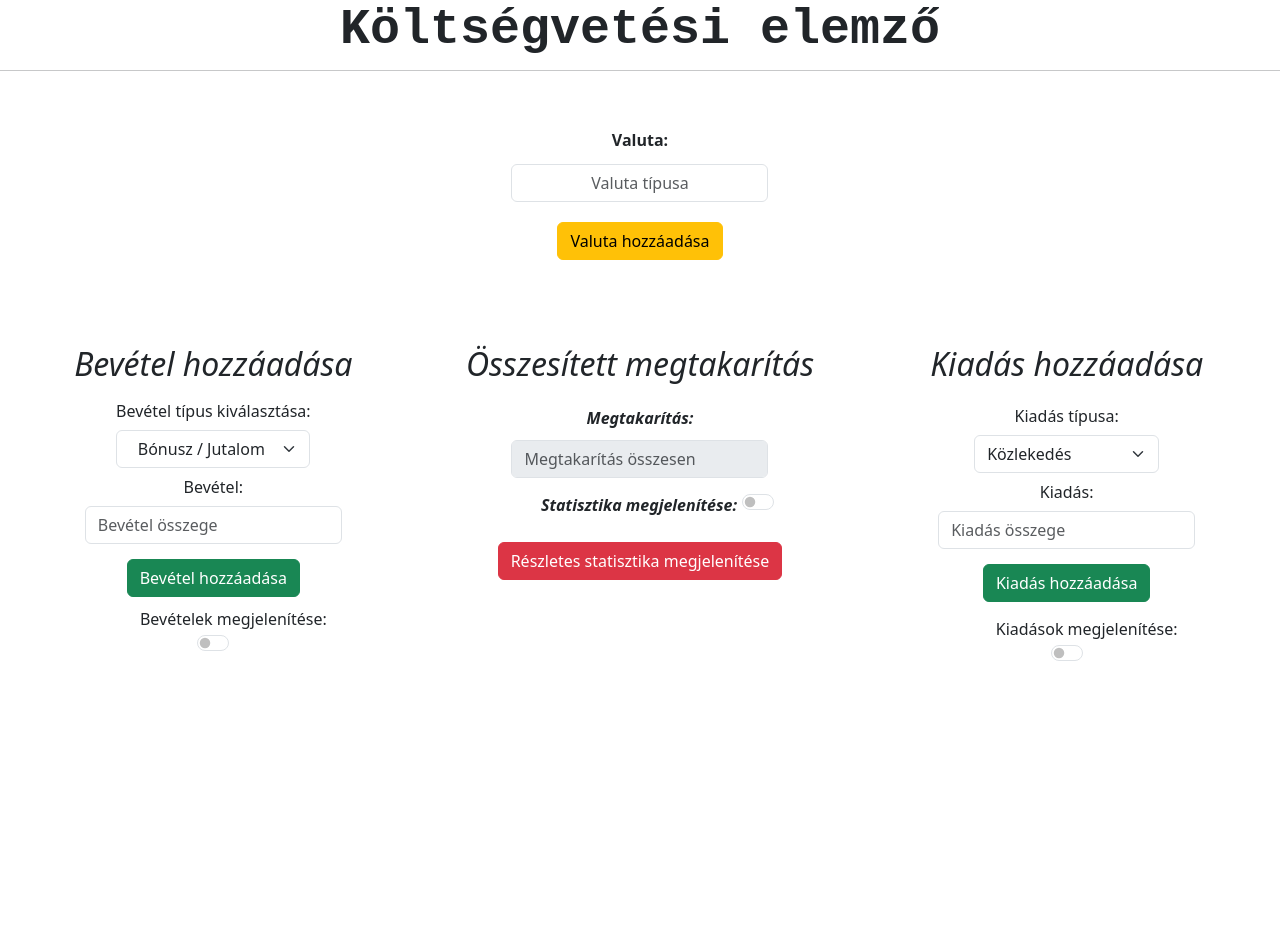
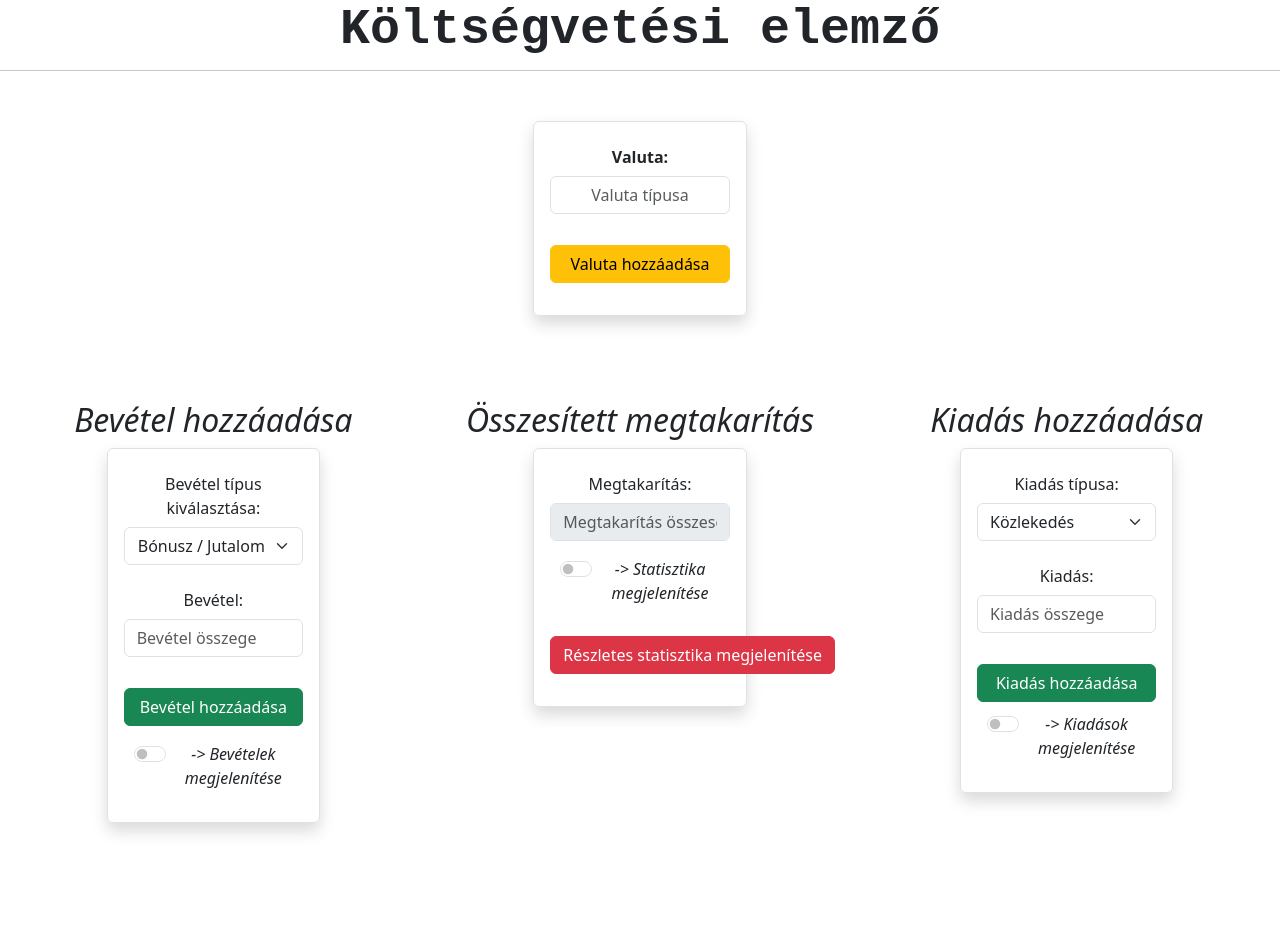
Before and after one commit to csanadlajko/FS-semester-project, a Python web app: template FRONTEND/templates/index.html in a window 1280 px wide. Before the commit the page ends 661 px from the top, so only its background shows below. Run offline with Jinja, Linux system fonts and the light colour scheme; the template is opened without the code that fills it, so the values that code supplies are empty.

Commit message:
Refactored main html code, added background boxes to forms, re-aligned items

```diff
--- a/FRONTEND/style/styles.css
+++ b/FRONTEND/style/styles.css
@@ -1,19 +1,3 @@
-.calculatedSavings {
-    margin: 10px;
-    display: flex;
-    flex-direction: column;
-    align-items: center;
-}
-
-.calculatedSavings input {
-    margin-top: 3px;
-}
-
-.calculatedSavings label {
-    margin-top: 5px;
-    font-weight: bold;
-    font-style: italic;
-}
 
 .mainTitle {
     font-size: 50px;
@@ -62,12 +46,6 @@
     margin-top: auto !important;
 }
 
-#showStats {
-    margin: 5px !important;
-    text-align: start !important;
-    align-items: flex-end;
-}
-
 #currencyType {
     text-align: center;
 }
--- a/FRONTEND/templates/index.html
+++ b/FRONTEND/templates/index.html
@@ -12,13 +12,14 @@
     <h1 class="mainTitle">Költségvetési elemző</h1>
     <hr>
     <div class="parent">
-        <div class="div3 d-flex flex-column justify-content-center align-items-center">
+        <div class="div3">
             <h2 class="description">
                 Kiadás hozzáadása
             </h2>
-            <form class="d-flex flex-column justify-content-center align-items-center" name="Havi bevétel adatok">
+            <form class="mx-auto w-50 p-3 border rounded shadow" name="Havi bevétel adatok">
+                <div class="mb-3">
                     <label for="spentType" class="col-form-label">Kiadás típusa:</label>
-                <select id="spentType" class="form-select w-auto">
+                    <select id="spentType" class="form-select">
                         <option value="Alapvető">Közlekedés</option>
                         <option value="Szórakozás">Szórakozás</option>
                         <option value="Vészhelyzet">Vészhelyzet</option>
@@ -26,36 +27,49 @@
                         <option value="Oktatás / Fejlődés">Oktatás / Fejlődés</option>
                         <option value="Egyéb">Egyéb</option>
                     </select>
+                </div>
+                <div class="mb-3">
                     <label for="spentAmount" class="col-form-label" id="spentLabel">Kiadás:</label>
-                <input type="number" min="0" id="spentAmount" placeholder="Kiadás összege" class="form-control w-auto">
+                    <input type="number" min="0" id="spentAmount" placeholder="Kiadás összege" class="form-control">
+                </div>
+                <div class="d-grid">
                     <input type="button" id="submitSpending" value="Kiadás hozzáadása" class="btn btn-success submitButton">
-            </form>
-            <div class="switchClass form-check form-switch d-flex flex-column justify-content-center align-items-center">
-                <label class="form-check-label" for="showSpendingStats">Kiadások megjelenítése:</label>
+                </div>
+                <div class="switchClass form-check form-switch mb-3">
+                    <label class="form-check-label" for="showSpendingStats" style="font-style: italic;">-> Kiadások megjelenítése</label>
                     <input class="form-check-input" type="checkbox" role="switch" id="showSpendingStats">
                 </div>
+            </form>
+
         </div>
         <div class="div2">
             <h2 class="description">
                 Összesített megtakarítás
             </h2>
             <div class="calculatedSavings">
+                <div class="mx-auto w-50 p-3 border rounded shadow">
+                    <div class="mb-3">
                         <label for="totalSavings" class="col-form-label">Megtakarítás:</label>
-                <input type="text" disabled class="form-control w-auto" id="totalSavings" placeholder="Megtakarítás összesen">
-                <div class="switchClass form-check form-switch d-flex flex-row justify-content-center align-items-center">
-                    <label class="form-check-label" for="showStats">Statisztika megjelenítése:</label>
+                        <input type="text" disabled class="form-control" id="totalSavings" placeholder="Megtakarítás összesen">
+                    </div>
+                    <div class="switchClass form-check form-switch mb-3">
+                        <label class="form-check-label" for="showStats" style="font-style: italic;">-> Statisztika megjelenítése</label>
                         <input class="form-check-input" type="checkbox" role="switch" id="showStats">
                     </div>
+                    <div class="d-grid mb-3">
                         <input type="button" class="btn btn-danger submitButton" id="detailedStats" value="Részletes statisztika megjelenítése" onclick="window.location.href='stat_details.html'">
+                    </div>
+                </div>
             </div>
         </div>
         <div class="div1">
             <h2 class="description">
                 Bevétel hozzáadása
             </h2>
-            <form class="d-flex flex-column justify-content-center align-items-center">
+            <form class="mx-auto w-50 p-3 border rounded shadow">
+                <div class="mb-3">
                     <label for="spentType" class="col-form-label">Bevétel típus kiválasztása:</label>
-                <select id="incomeType" class="form-select w-auto">
+                    <select id="incomeType" class="form-select">
                         <option value="Bónusz / Jutalom">Bónusz / Jutalom</option>
                         <option value="Fizetés / Munkabér">Fizetés / Munkabér</option>
                         <option value="Ajánkdék">Ajándék</option>
@@ -63,19 +77,28 @@
                         <option value="Nyugdíj">Nyugdíj</option>
                         <option value="Egyéb">Egyéb</option>
                     </select>
+                </div>
+                <div class="mb-3">
                     <label for="incomeAmount" class="col-form-label" id="incomeLabel">Bevétel:</label>
-                <input type="number" min="0" id="incomeAmount" placeholder="Bevétel összege" class="form-control w-auto">
+                    <input type="number" min="0" id="incomeAmount" placeholder="Bevétel összege" class="form-control">
+                </div>
+                <div class="d-grid mb-3">
                     <input type="button" id="submitIncome" class="btn btn-success submitButton" value="Bevétel hozzáadása">
+                </div>
+                <div class="switchClass form-check form-switch mb-3">
+                    <input class="form-check-input" type="checkbox" role="switch" id="showIncomeStats">
+                    <label class="form-check-label" for="showIncomeStats" style="font-style: italic;">-> Bevételek megjelenítése</label>
+                </div>
             </form>
-            <div class="switchClass form-check form-switch d-flex flex-column justify-content-center align-items-center">
-                <label class="form-check-label" for="showIncomeStats">Bevételek megjelenítése:</label>
-                <input class="form-check-input" type="checkbox" role="switch" id="showIncomeStats">
         </div>
+        <div class="div4 mx-auto w-50 p-3 border rounded shadow">
+            <div class="mb-3">
+                <label for="currencyType" class="col-form-label" id="currencyLabel">Valuta:</label>
+                <input type="text" class="form-control" id="currencyType" placeholder="Valuta típusa">
             </div>
-        <div class="div4 d-flex flex-column justify-content-center align-items-center">
-            <label for="currencyType" class="col-form-label" id="currencyLabel">Valuta:</label>
-            <input type="text" class="form-control w-auto" id="currencyType" placeholder="Valuta típusa">
+            <div class="d-grid mb-3">
                 <input type="button" class="btn btn-warning submitButton" id="addCurrencyType" value="Valuta hozzáadása">
+            </div>
         </div>
     </div>
     <div id="statContainer">
```
Lines whose indentation alone changed are shown as unchanged.
